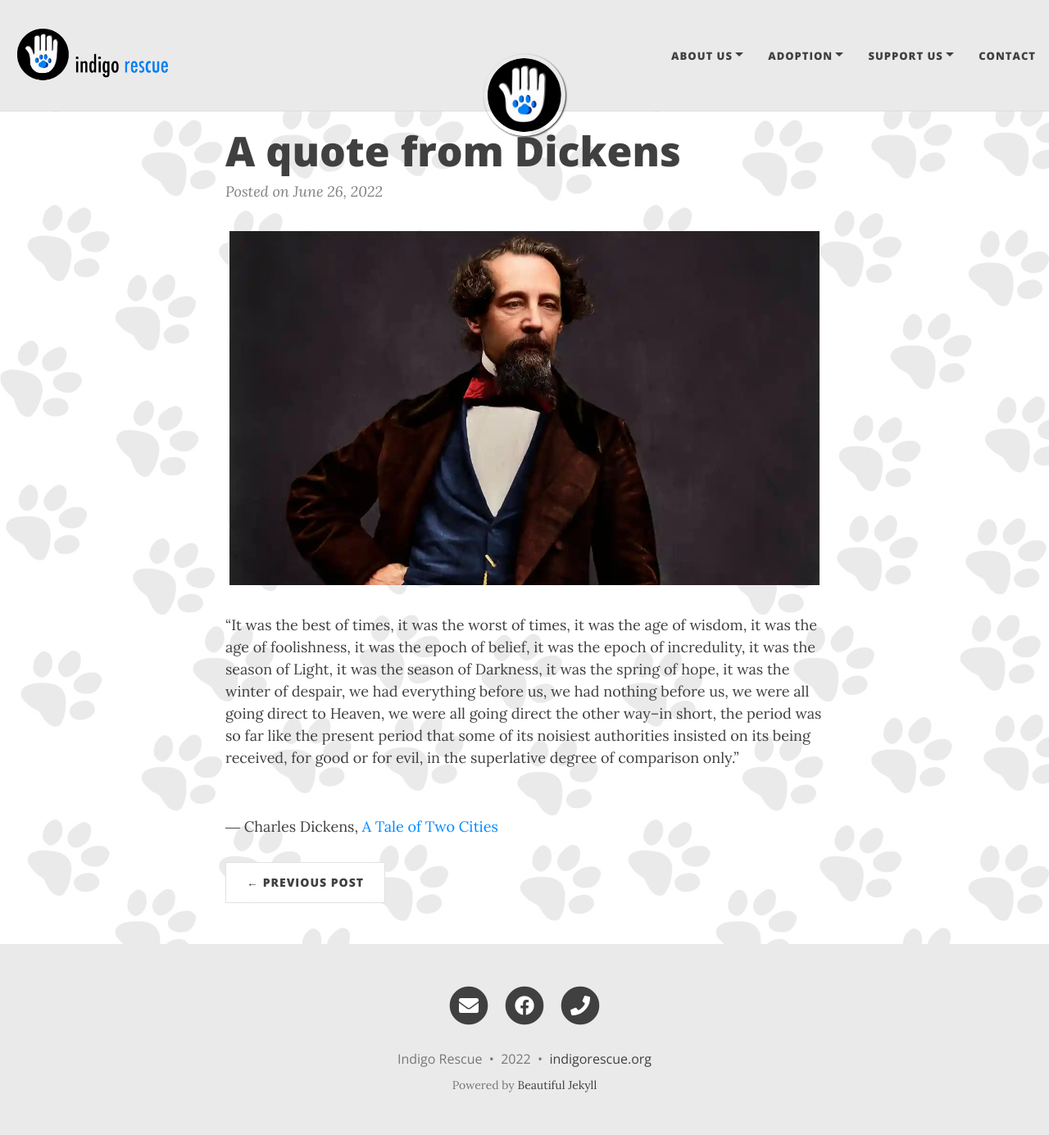
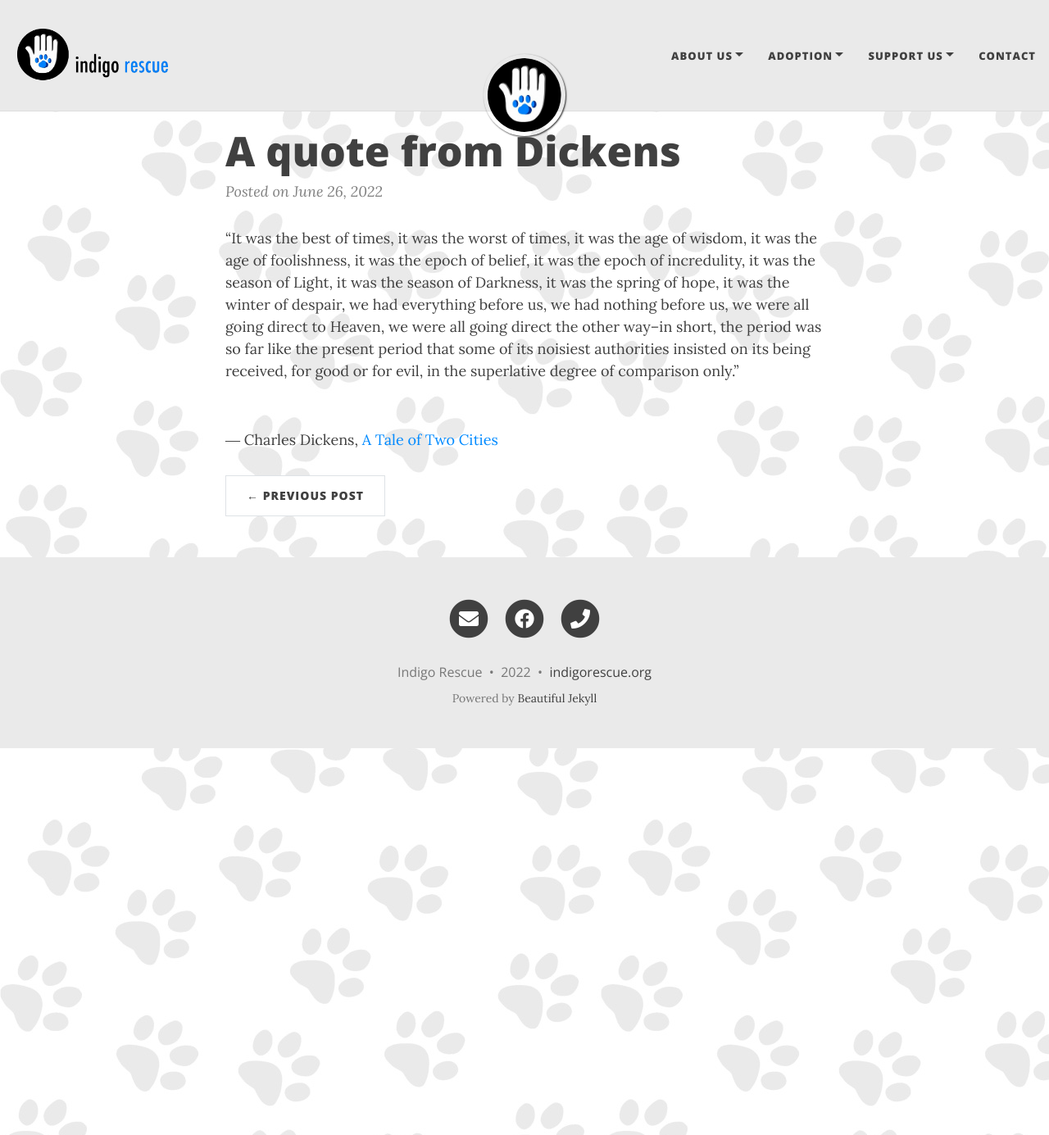
Before and after one commit to indigorescue-org/indigorescue-org.github.io, a Jekyll site: the page built from _posts/2022-06-26-a-quote-from-dickens.markdown, in a window 1280 px wide and 1385 px high. Shown: the whole window at 82% size. Built offline with Jekyll 4.4.1, drawn with Linux system fonts in a browser that asks for light colours; nearby versions of some CDN libraries.

Commit message:
Updated A Quote From Dickens

```diff
--- a/_posts/2022-06-26-a-quote-from-dickens.markdown
+++ b/_posts/2022-06-26-a-quote-from-dickens.markdown
@@ -3,9 +3,7 @@ title: A quote from Dickens
 date: 2022-06-26 03:32:00 -04:00
 ---
 
-![1985.webp](/uploads/1985.webp)
-
 "It was the best of times, it was the worst of times, it was the age of wisdom, it was the age of foolishness, it was the epoch of belief, it was the epoch of incredulity, it was the season of Light, it was the season of Darkness, it was the spring of hope, it was the winter of despair, we had everything before us, we had nothing before us, we were all going direct to Heaven, we were all going direct the other way--in short, the period was so far like the present period that some of its noisiest authorities insisted on its being received, for good or for evil, in the superlative degree of comparison only."
 
 \
- ― Charles Dickens, [A Tale of Two Cities](https://www.goodreads.com/work/quotes/2956372)
+― Charles Dickens, [A Tale of Two Cities](https://www.goodreads.com/work/quotes/2956372)
```
